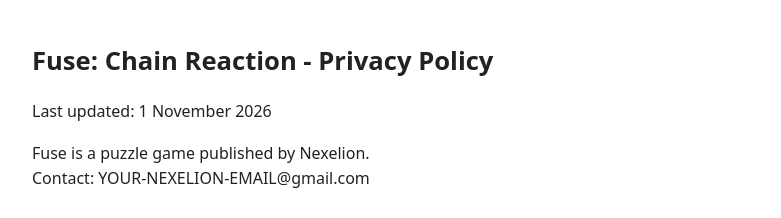
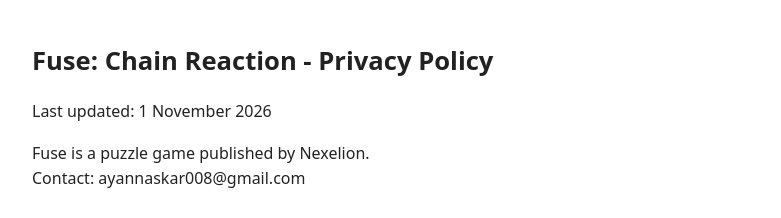
Before and after one commit to nexelion-apps/fuse-privacy, a plain HTML site: page index.html in a window 1280 px wide. Shown: the top 218 px of the page, without its empty margins (248-1029 px from the left). Drawn offline with Linux system fonts and the light colour scheme.

Commit message:
Update index.html

```diff
--- a/index.html
+++ b/index.html
@@ -13,7 +13,7 @@
 <body>
 <h1>Fuse: Chain Reaction - Privacy Policy</h1>
 <p>Last updated: 1 November 2026</p>
-<p>Fuse is a puzzle game published by Nexelion.<br>Contact: YOUR-NEXELION-EMAIL@gmail.com</p>
+<p>Fuse is a puzzle game published by Nexelion.<br>Contact: ayannaskar008@gmail.com</p>
 
 <h2>What we store</h2>
 <p>Your game progress, score, settings and daily streak are stored only on your device. Fuse has no accounts, and we do not run a server that collects your personal information. Uninstalling the game removes this data.</p>
```
